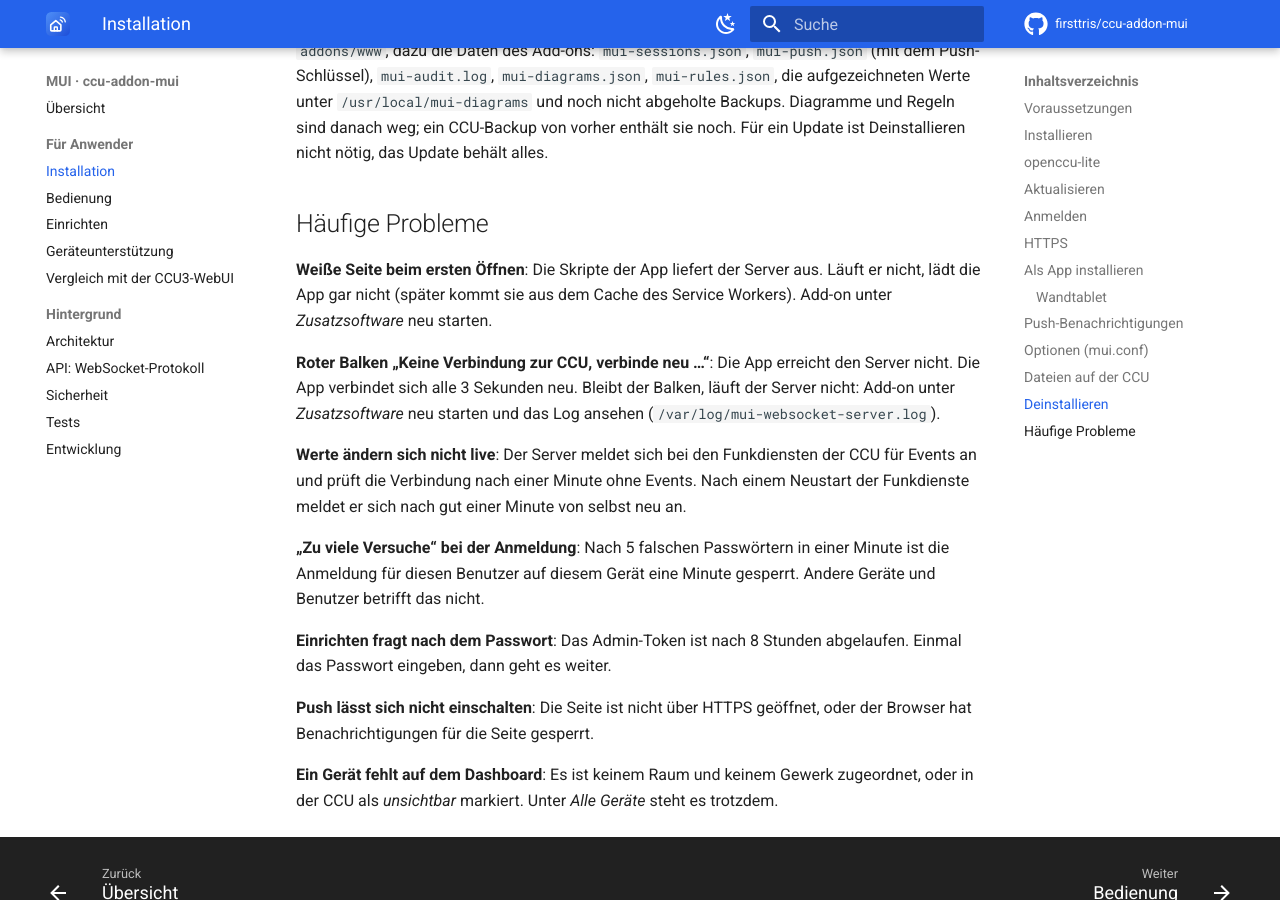
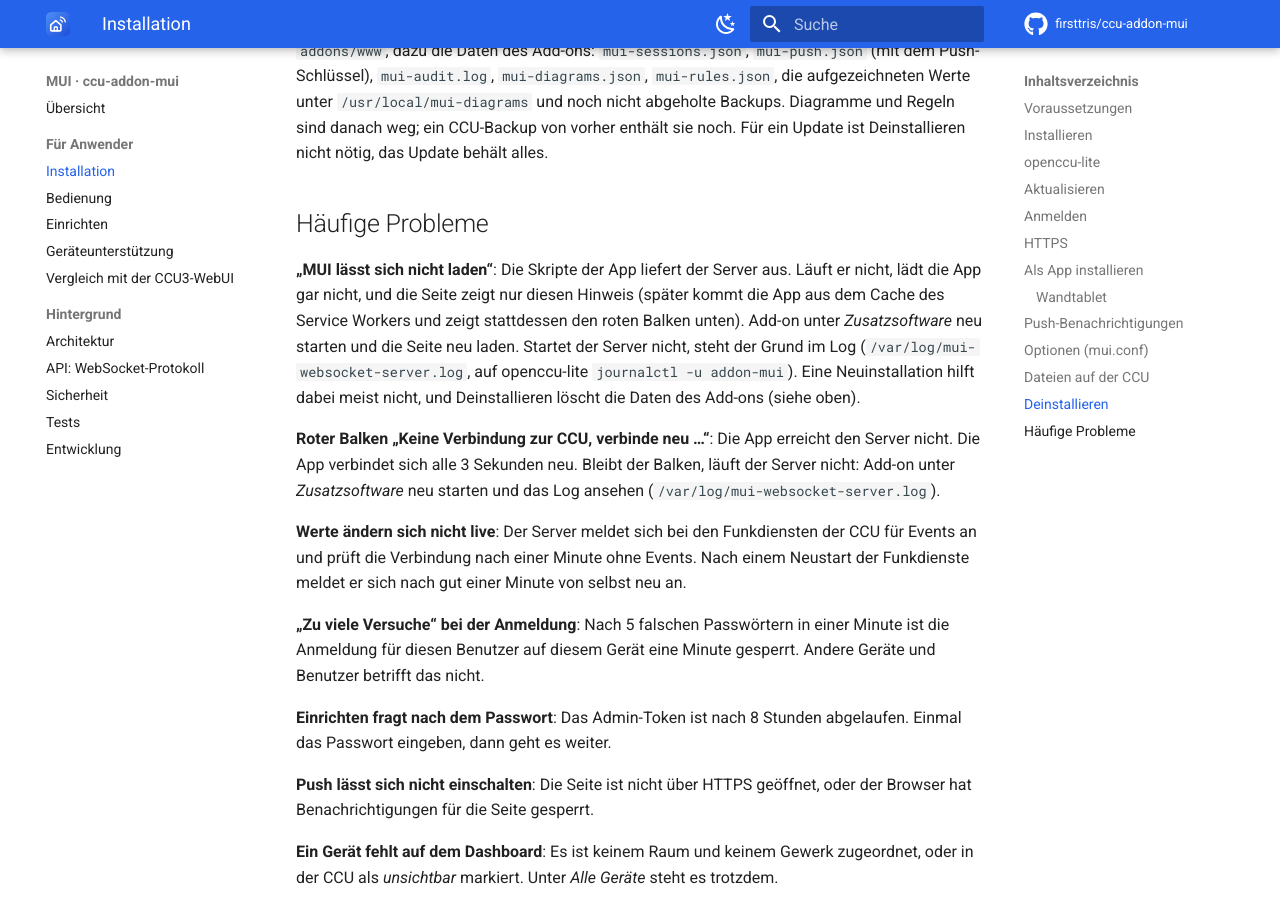
Before and after one commit to firsttris/ccu-addon-mui, an MkDocs documentation site: the page built from docs/installation.md, in a window 1280 px wide and 900 px high, scrolled down 7729 px. Built offline with MkDocs 1.6.1 and Material for MkDocs 9.7.7, drawn with Linux system fonts in a browser that asks for light colours; comment, search, counter and statistics services are not loaded.

Commit message:
Hinweis statt weißer Seite, wenn der Server des Add-ons nicht läuft (#300)
Die Skripte der App liefert der Go-Server aus (lighttpd leitet
/addons/mui/assets/ an ihn weiter, addon_installer/lighttpd.conf und
lite/lighttpd.conf). Läuft er nicht, antwortet lighttpd mit 503, und die
Seite blieb weiß, ohne Hinweis, was los ist (Issue #224).

Ein kleines Inline-Skript in index.html hört in der Capture-Phase auf
Ladefehler von Skripten, Stylesheets und Modulepreloads. Ist die App
noch nicht gerendert, zeigt es „MUI lässt sich nicht laden“ (deutsch
oder englisch nach der Browsersprache) mit dem Weg zum Neustart des
Add-ons, einem Link auf die Häufigen Probleme und „Neu laden“. Läuft die
App schon und scheitert nur ein später geladener Teil, bleibt alles, wie
es ist.

Getestet in e2e/boot-error.spec.ts (Skript der App mit 503, danach Neu
laden; ohne Fehler kein Hinweis) und von Hand gegen den Produktions-Build
mit 503 auf /addons/mui/assets/. Doku: Häufige Probleme, Architektur,
Tests.


Claude-Session: https://claude.ai/code/session_01Y3rdfZLuoPpeYv9zx3WQdF

Co-authored-by: Claude <noreply@anthropic.com>

```diff
--- a/docs/installation.md
+++ b/docs/installation.md
@@ -202,8 +202,12 @@ Für ein Update ist Deinstallieren nicht nötig, das Update behält alles.
 
 ## Häufige Probleme
 
-**Weiße Seite beim ersten Öffnen**: Die Skripte der App liefert der Server aus. Läuft er nicht, lädt die App
-gar nicht (später kommt sie aus dem Cache des Service Workers). Add-on unter *Zusatzsoftware* neu starten.
+**„MUI lässt sich nicht laden“**: Die Skripte der App liefert der Server aus. Läuft er nicht, lädt die App
+gar nicht, und die Seite zeigt nur diesen Hinweis (später kommt die App aus dem Cache des Service Workers und
+zeigt stattdessen den roten Balken unten). Add-on unter *Zusatzsoftware* neu starten und die Seite neu laden.
+Startet der Server nicht, steht der Grund im Log (`/var/log/mui-websocket-server.log`, auf openccu-lite
+`journalctl -u addon-mui`). Eine Neuinstallation hilft dabei meist nicht, und Deinstallieren löscht die
+Daten des Add-ons (siehe oben).
 
 **Roter Balken „Keine Verbindung zur CCU, verbinde neu …“**: Die App erreicht den Server nicht. Die App verbindet sich alle
 3 Sekunden neu. Bleibt der Balken, läuft der Server nicht: Add-on unter *Zusatzsoftware* neu starten und
```
Also changed, not shown: docs/architektur.md (+1 -1 lines), docs/tests.md (+4 -2 lines), index.html (+65 -0 lines), 1 other file.
